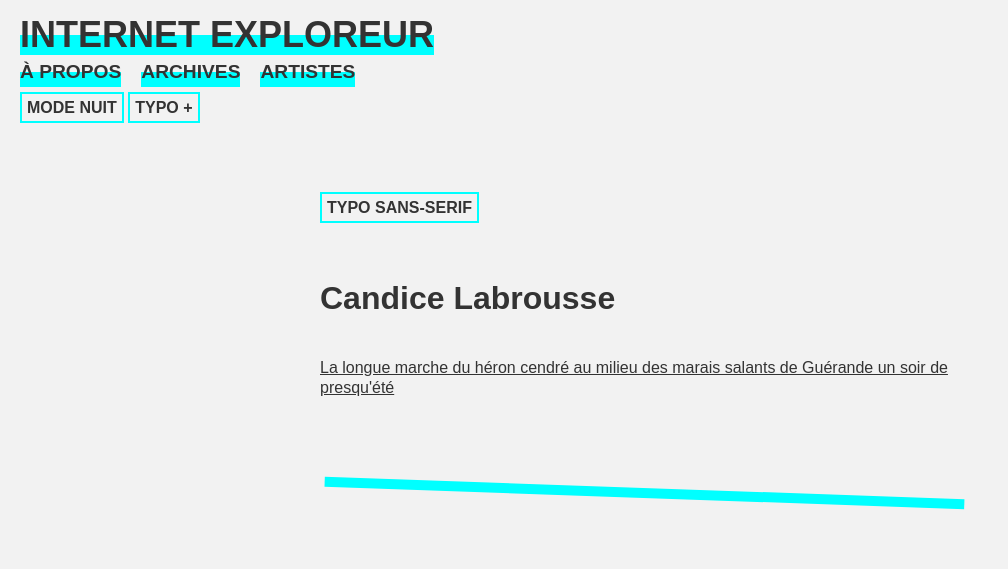
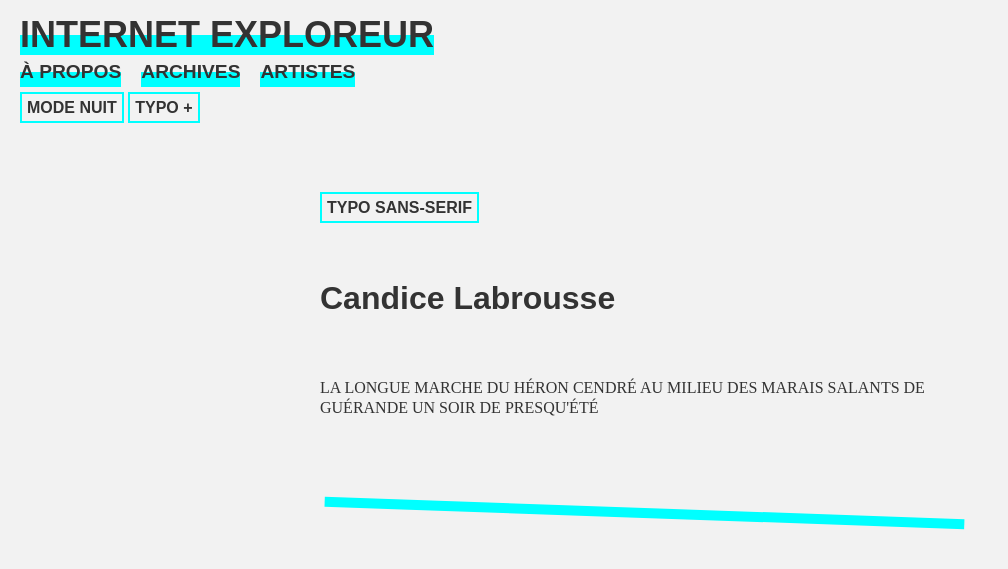
Before and after one commit to PQuod/Maipo, a Jekyll site: the page built from _category/labrousse-candice.md, in a window 1280 px wide. Shown: the top 569 px of the page, without its empty margins (0-1008 px from the left). Built offline with Jekyll 4.4.1, drawn with Linux system fonts in a browser that asks for light colours.

Commit message:
Uniformisation des liens

```diff
--- a/_sass/minima/_layout.scss
+++ b/_sass/minima/_layout.scss
@@ -17,6 +17,7 @@
 
 
 .site-title {
+text-transform:uppercase;
 display:inline-block;
 padding-left:var(--line-height);
 font-size:calc(var(--font-size)*1.5);
@@ -38,6 +39,7 @@ font-size:calc(var(--font-size)*1.5);
 }
 
 .page-link {
+text-transform:uppercase;
     display:inline-block;
     font-weight:normal;
     font-size:calc(var(--font-size)*0.8);
@@ -102,7 +104,6 @@ margin-top:5px;
 }
 
 .page-title{
-
   font-size:calc(var(--font-size)*1.5);
   margin-bottom:var(--line-height);
 }
@@ -110,22 +111,6 @@ margin-top:5px;
 .apercu-post{
   padding-top:calc(var(--line-height)*3);
   padding-bottom:calc(var(--line-height)*2);
-}
-
-
-.post-link{
-
-text-transform:none;
-text-decoration:underline;
-  background: var(--lines);
-  background-repeat: no-repeat;
-  background-size: 0 100%;
-
-}
-
-.post-link:hover {
-    text-decoration:none;
-  background-size: 100% 100%;
 }
 
 
@@ -158,8 +143,8 @@ text-decoration:underline;
   article .post{
   padding-top:calc(var(--line-height)*2);
   }
+
   article h1{
-
   padding-top:calc(var(--line-height)*3);
     line-height:calc(var(--line-height)*2);
     font-size:calc(var(--font-size)*2);
@@ -184,13 +169,9 @@ text-decoration:underline;
     float:right;
   }
 
-  .p-author a{
-  background: var(--lines);
-  }
 
   .post-footer h3{
     font-weight:normal;
-    text-transform:uppercase;
     font-size:var(--font-size);
   }
 
@@ -229,15 +210,9 @@ text-decoration:underline;
 
 
 .titre-archives{
-  background: var(--lines);
-  background-repeat: no-repeat;
-  background-size: 0 100%;
-  transition: background-size 0.5s 0s;
   font-size:var(--font-size);
-}
-
-.titre-archives:hover {
-  background-size: 100% 100%;
+  hyphenate-before: 2;
+  hyphenate-after: 3;
 }
 
 .archives-separator{
@@ -258,16 +233,6 @@ text-decoration:underline;
 .list-auteurs{
   line-height:var(--line-height);
 }
-.auteurs a{
-  background: var(--lines);
-  background-repeat: no-repeat;
-  background-size: 0 100%;
-  transition: background-size 0.5s 0s;
-}
-
-.auteurs a:hover {
-  background-size: 100% 100%;
-}
 
 /**
 *Auteurs single
@@ -283,9 +248,13 @@ text-decoration:underline;
 }
 
 .bio-auteur{
-  margin-bottom:calc(var(--line-height)*2);
-  font-size:var(--font-size);
+  margin-bottom:calc(var(--line-height)*3);
+      font-size:calc(var(--font-size)*1.2);
   font-family:var(--text-font);
+}
+
+.bio-auteur p{
+  margin-bottom:var(--line-height);
 }
 
 .liste-textes-auteur{
@@ -296,14 +265,6 @@ text-decoration:underline;
   padding-bottom:var(--line-height);
 }
 
-.liste-textes a{
-  font-family:sans-serif;
-  font-size:var(--font-size);
-}
-
-.liste-textes a:hover{
-  background: var(--lines);
-}
 
 /**
 *Single
```
